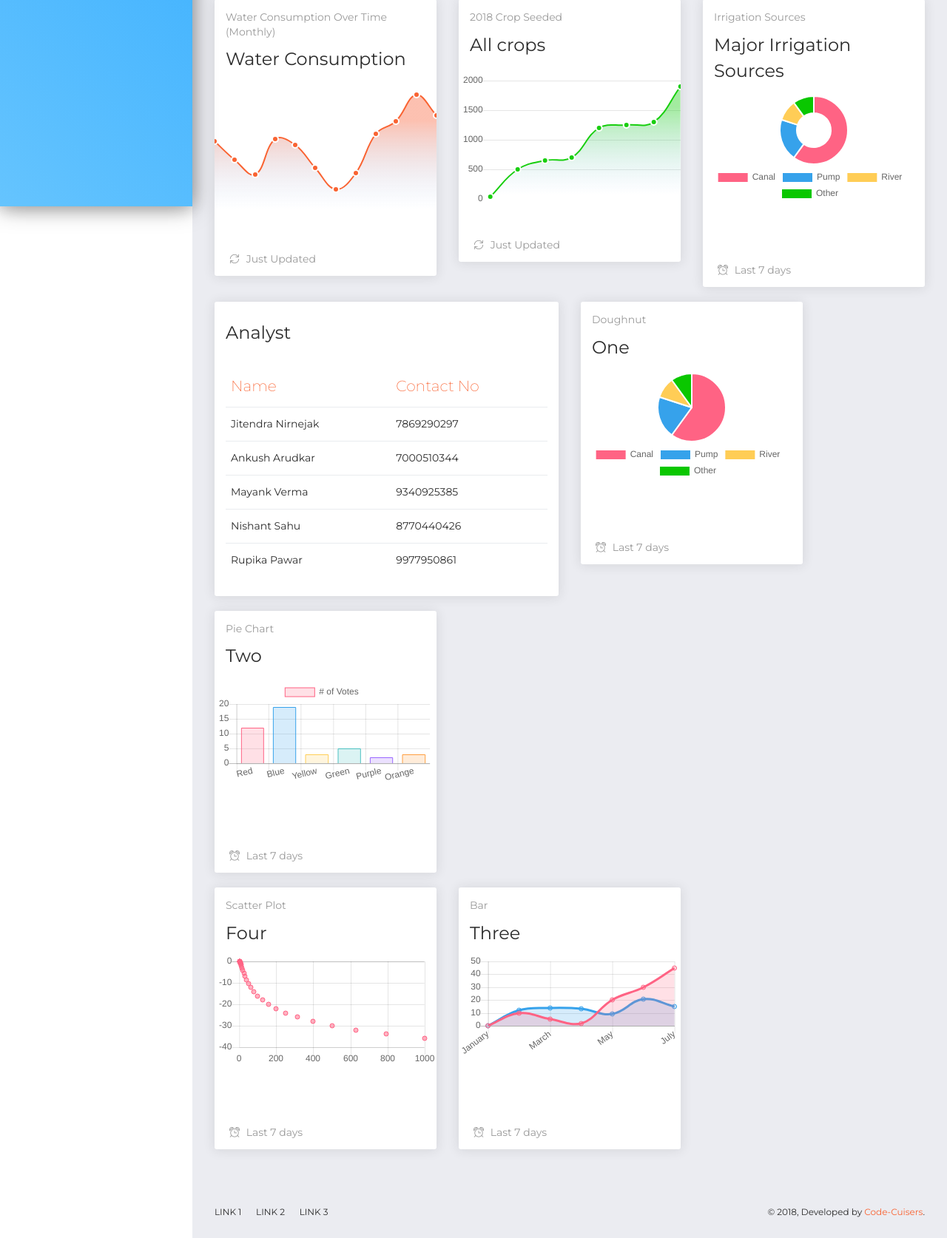
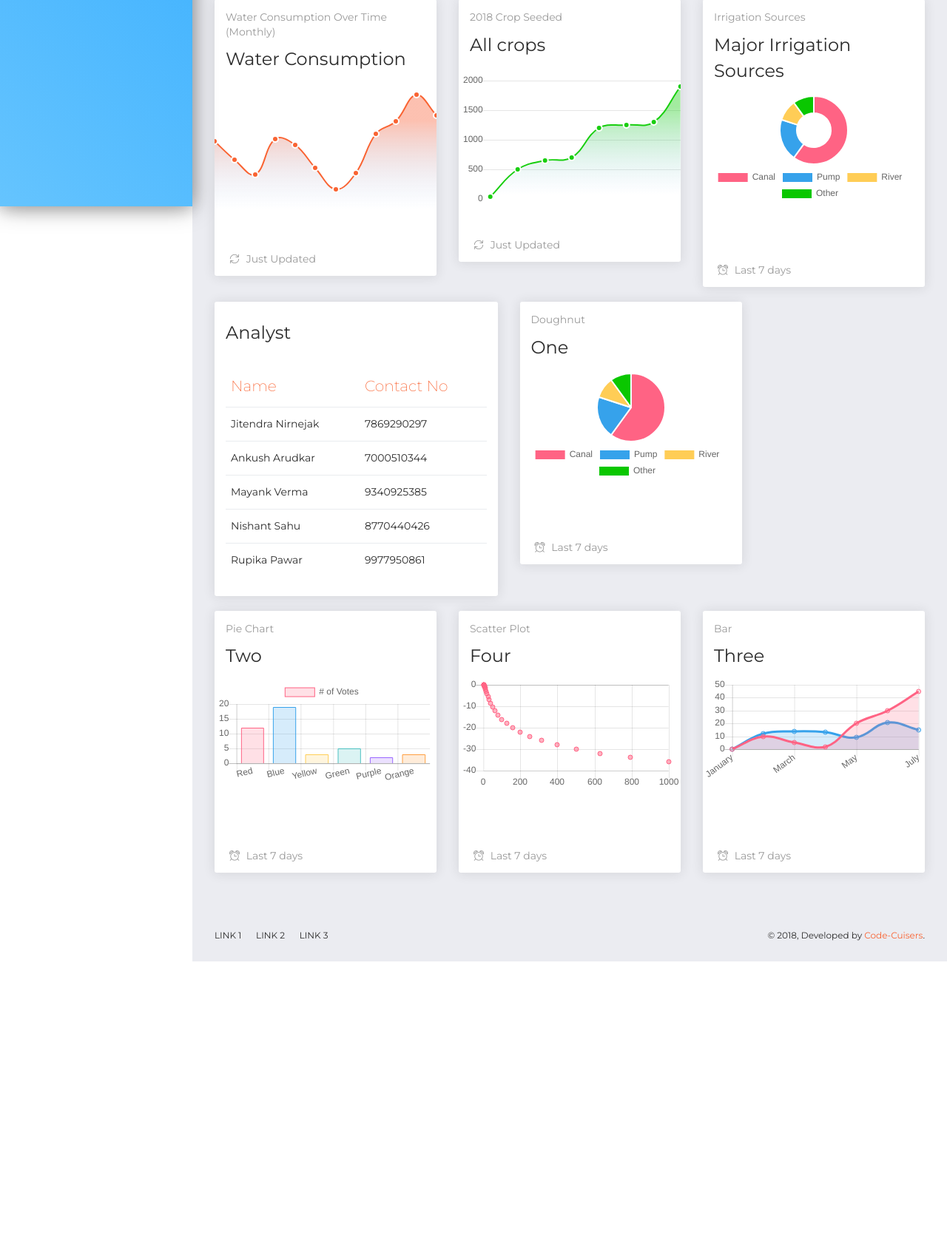
Before and after one commit to nirnejak/TellMe, a Flask app: page /dashboard in a window 1280 px wide. Shown: the part 521-2195 px from the top of the page at 74% size. After the commit the page ends 1821 px from the top, so only its background shows below. Run offline with Flask 2, Linux system fonts and the light colour scheme; data that the repository does not hold is empty; some libraries are stand-ins or nearby versions.

Commit message:
Resizing

```diff
--- a/templates/dashboard.html
+++ b/templates/dashboard.html
@@ -118,7 +118,7 @@
             </div>
         </div>
         <div class="row">
-            <div class="col-lg-6 col-md-6 animated fadeInUp">
+            <div class="col-lg-5 col-md-6 animated fadeInUp">
                 <div class="card">
                     <div class="card-header">
                         <h4 class="card-title">Analyst</h4>
@@ -217,8 +217,6 @@
                     </div>
                 </div>
             </div>
-        </div>
-        <div class="row">
             <div class="col-lg-4 col-md-6 animated fadeInUp">
                 <div class="card card-chart">
                     <div class="card-header">
@@ -255,6 +253,6 @@
                     </div>
                 </div>
             </div>
-        </div> <!-- End of Row -->
+        </div>
     </div> <!-- End of Content -->
 {% endblock %}
```
